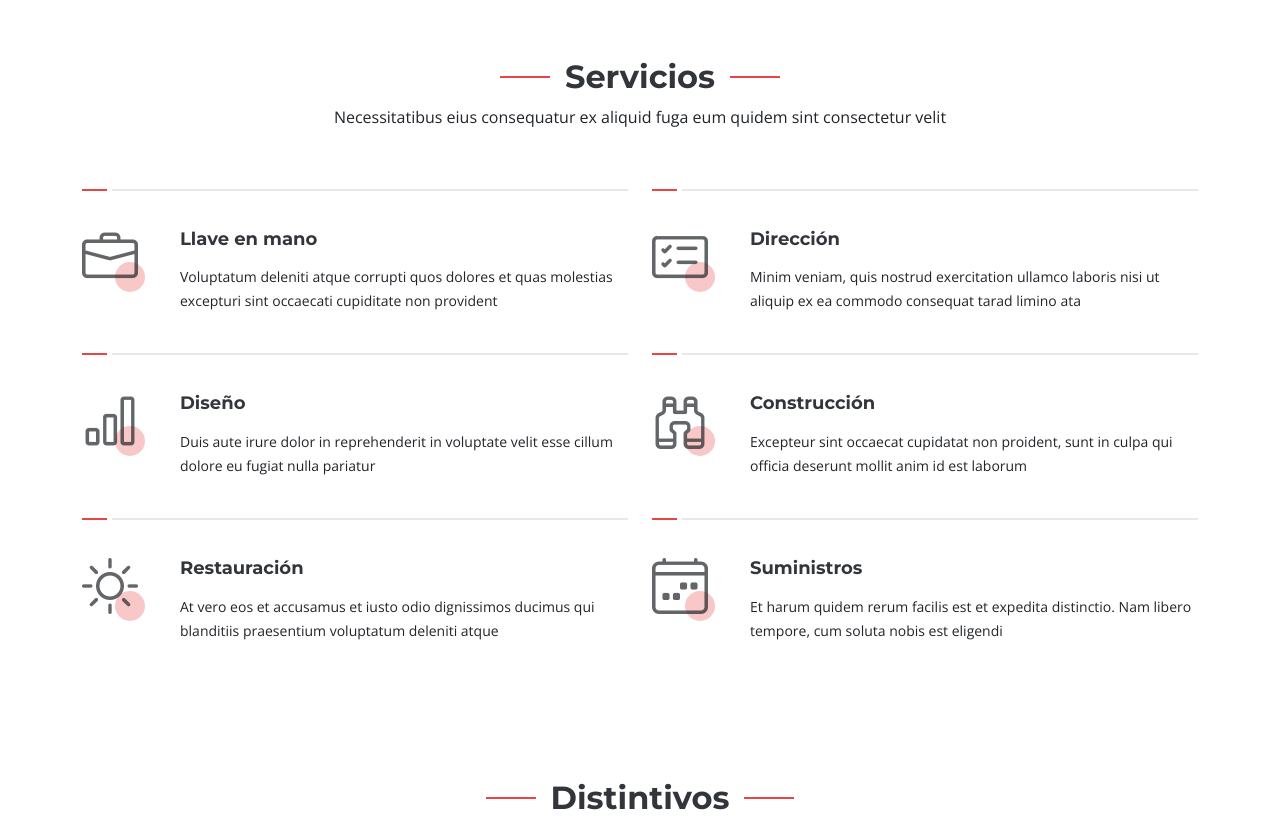
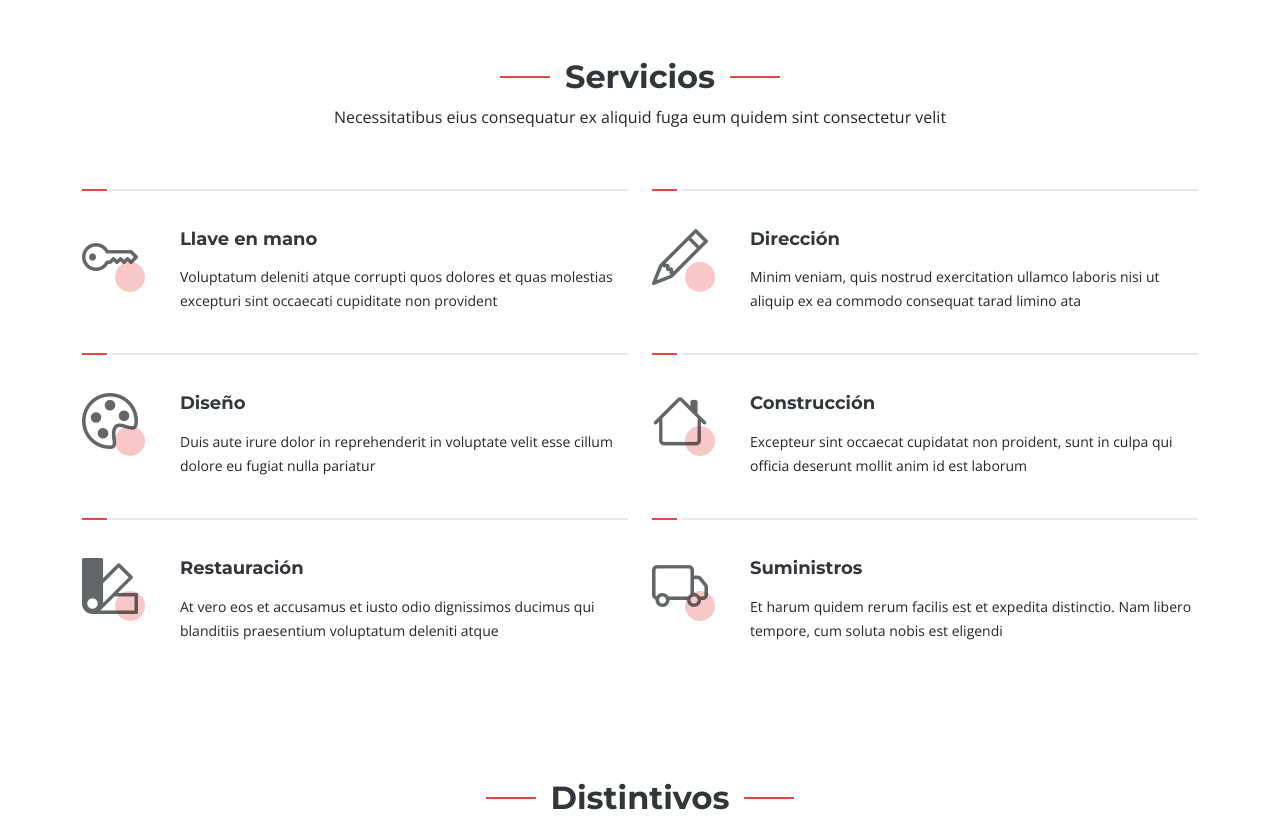
Before and after one commit to mpoli2000/boomade, a Django app: page /ads in a window 1280 px wide. Shown: the part 2126-2942 px from the top of the page. Run offline with Django 4.2, Linux system fonts and the light colour scheme; some libraries are stand-ins or nearby versions.

Commit message:
service icons

```diff
--- a/ads/templates/ads/index.html
+++ b/ads/templates/ads/index.html
@@ -47,7 +47,7 @@
 
       <a href="{% url 'ads:index' %}" class="logo d-flex align-items-center me-auto me-xl-0">
         <!-- Uncomment the line below if you also wish to use an image logo -->
-        <!-- <img src="{% static 'ads/img/favicon.svg' %}" alt=""> -->
+        <!-- <img src="{% static 'ads/img/favicon.svg' %}" alt="ads-logo"> -->
         <h1>ads</h1>
         <span>.</span>
       </a>
@@ -265,7 +265,9 @@
 
           <div class="col-lg-6 " data-aos="fade-up" data-aos-delay="100">
             <div class="service-item d-flex">
-              <div class="icon flex-shrink-0"><i class="bi bi-briefcase"></i></div>
+              <div class="icon flex-shrink-0"><i class="bi bi-key"></i></div>
+              <!-- <div class="icon flex-shrink-0"><img class="img-fluid" src="{% static 'ads/img/services/service-icon-llave.png' %}" alt="Icon"></div> -->
+
               <div>
                 <h4 class="title"><a href="{% url 'ads:services-details' %}" class="stretched-link">Llave en mano</a></h4>
                 <p class="description">Voluptatum deleniti atque corrupti quos dolores et quas molestias excepturi sint occaecati cupiditate non provident</p>
@@ -276,7 +278,7 @@
 
           <div class="col-lg-6 " data-aos="fade-up" data-aos-delay="200">
             <div class="service-item d-flex">
-              <div class="icon flex-shrink-0"><i class="bi bi-card-checklist"></i></div>
+              <div class="icon flex-shrink-0"><i class="bi bi-pencil"></i></div>
               <div>
                 <h4 class="title"><a href="{% url 'ads:services-details' %}" class="stretched-link">Dirección</a></h4>
                 <p class="description">Minim veniam, quis nostrud exercitation ullamco laboris nisi ut aliquip ex ea commodo consequat tarad limino ata</p>
@@ -286,7 +288,7 @@
 
           <div class="col-lg-6 " data-aos="fade-up" data-aos-delay="300">
             <div class="service-item d-flex">
-              <div class="icon flex-shrink-0"><i class="bi bi-bar-chart"></i></div>
+              <div class="icon flex-shrink-0"><i class="bi bi-palette"></i></div>
               <div>
                 <h4 class="title"><a href="{% url 'ads:services-details' %}" class="stretched-link">Diseño</a></h4>
                 <p class="description">Duis aute irure dolor in reprehenderit in voluptate velit esse cillum dolore eu fugiat nulla pariatur</p>
@@ -296,7 +298,7 @@
 
           <div class="col-lg-6 " data-aos="fade-up" data-aos-delay="400">
             <div class="service-item d-flex">
-              <div class="icon flex-shrink-0"><i class="bi bi-binoculars"></i></div>
+              <div class="icon flex-shrink-0"><i class="bi bi-house"></i></div>
               <div>
                 <h4 class="title"><a href="{% url 'ads:services-details' %}" class="stretched-link">Construcción</a></h4>
                 <p class="description">Excepteur sint occaecat cupidatat non proident, sunt in culpa qui officia deserunt mollit anim id est laborum</p>
@@ -306,7 +308,7 @@
 
           <div class="col-lg-6 " data-aos="fade-up" data-aos-delay="500">
             <div class="service-item d-flex">
-              <div class="icon flex-shrink-0"><i class="bi bi-brightness-high"></i></div>
+              <div class="icon flex-shrink-0"><i class="bi bi-palette2"></i></div>
               <div>
                 <h4 class="title"><a href="{% url 'ads:services-details' %}" class="stretched-link">Restauración</a></h4>
                 <p class="description">At vero eos et accusamus et iusto odio dignissimos ducimus qui blanditiis praesentium voluptatum deleniti atque</p>
@@ -316,7 +318,7 @@
 
           <div class="col-lg-6 " data-aos="fade-up" data-aos-delay="600">
             <div class="service-item d-flex">
-              <div class="icon flex-shrink-0"><i class="bi bi-calendar4-week"></i></div>
+              <div class="icon flex-shrink-0"><i class="bi bi-truck"></i></div>
               <div>
                 <h4 class="title"><a href="{% url 'ads:services-details' %}" class="stretched-link">Suministros</a></h4>
                 <p class="description">Et harum quidem rerum facilis est et expedita distinctio. Nam libero tempore, cum soluta nobis est eligendi</p>
@@ -507,7 +509,7 @@
 
           <div class="col-lg-4" data-aos="fade-up" data-aos-delay="100">
             <div class="content px-xl-5">
-              <h3><span>Preguntas Frecuentes</span></h3>
+              <h3><span><strong>Preguntas</strong> Frecuentes</span></h3>
               <p>
                 Lorem ipsum dolor sit amet, consectetur adipiscing elit, sed do eiusmod tempor incididunt ut labore et dolore magna aliqua. Duis aute irure dolor in reprehenderit
               </p>
@@ -955,7 +957,8 @@
       <div class="row gy-4">
         <div class="col-lg-5 col-md-12 footer-about">
           <a href="{% url 'ads:index' %}" class="logo d-flex align-items-center">
-            <span>ads</span>
+            <img src="{% static 'ads/img/favicon.svg' %}" alt="ads logo">
+            <!-- <span>ads</span> -->
           </a>
           <p>Cras fermentum odio eu feugiat lide par naso tierra. Justo eget nada terra videa magna derita valies darta donna mare fermentum iaculis eu non diam phasellus.</p>
           <div class="social-links d-flex mt-4">
@@ -967,7 +970,7 @@
         </div>
 
         <div class="col-lg-2 col-6 footer-links">
-          <h4>Useful Links</h4>
+          <h4>Enlaces</h4>
           <ul>
             <li><a href="#">Inicio</a></li>
             <li><a href="#">Nosotros</a></li>
```
